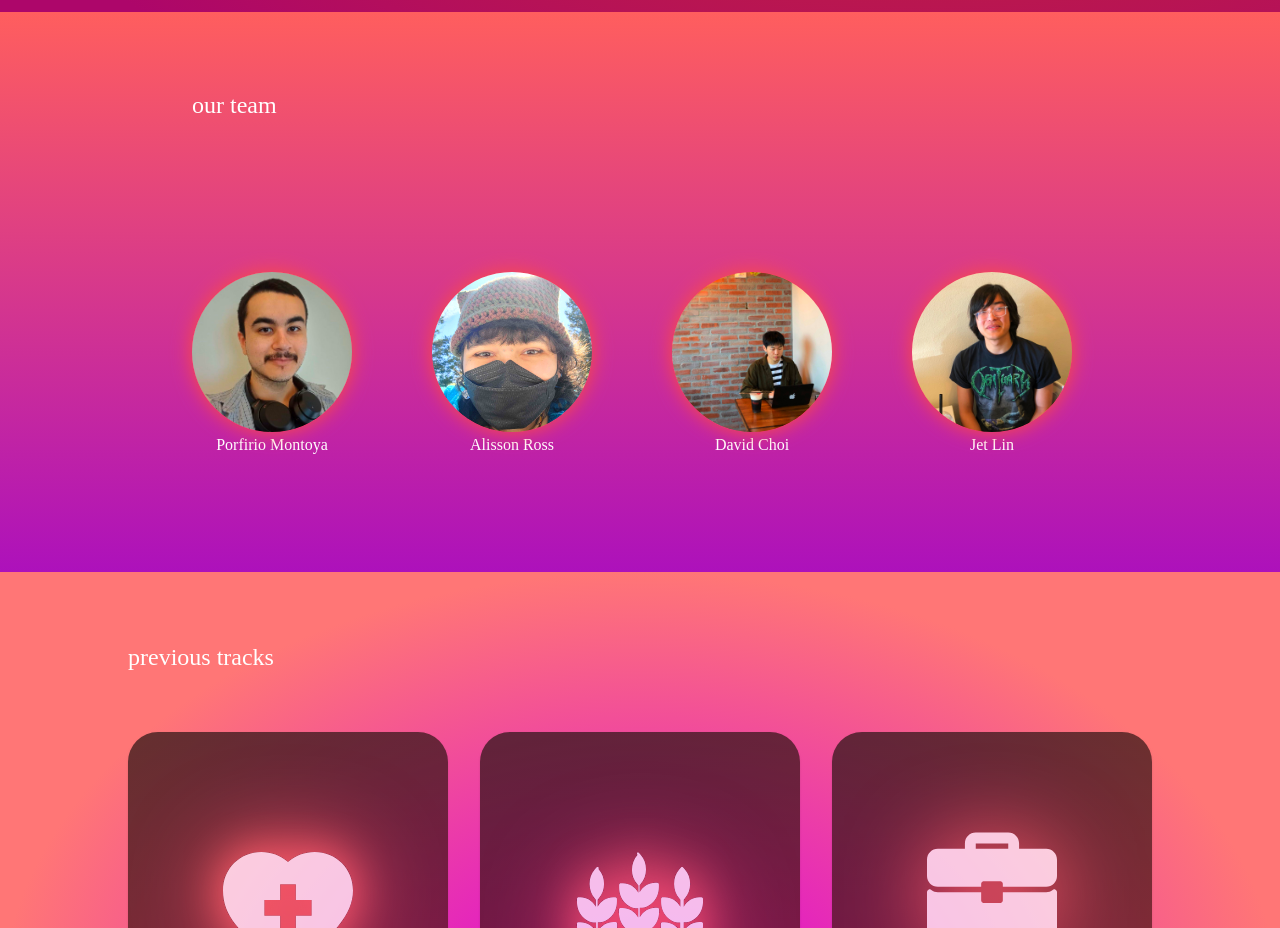
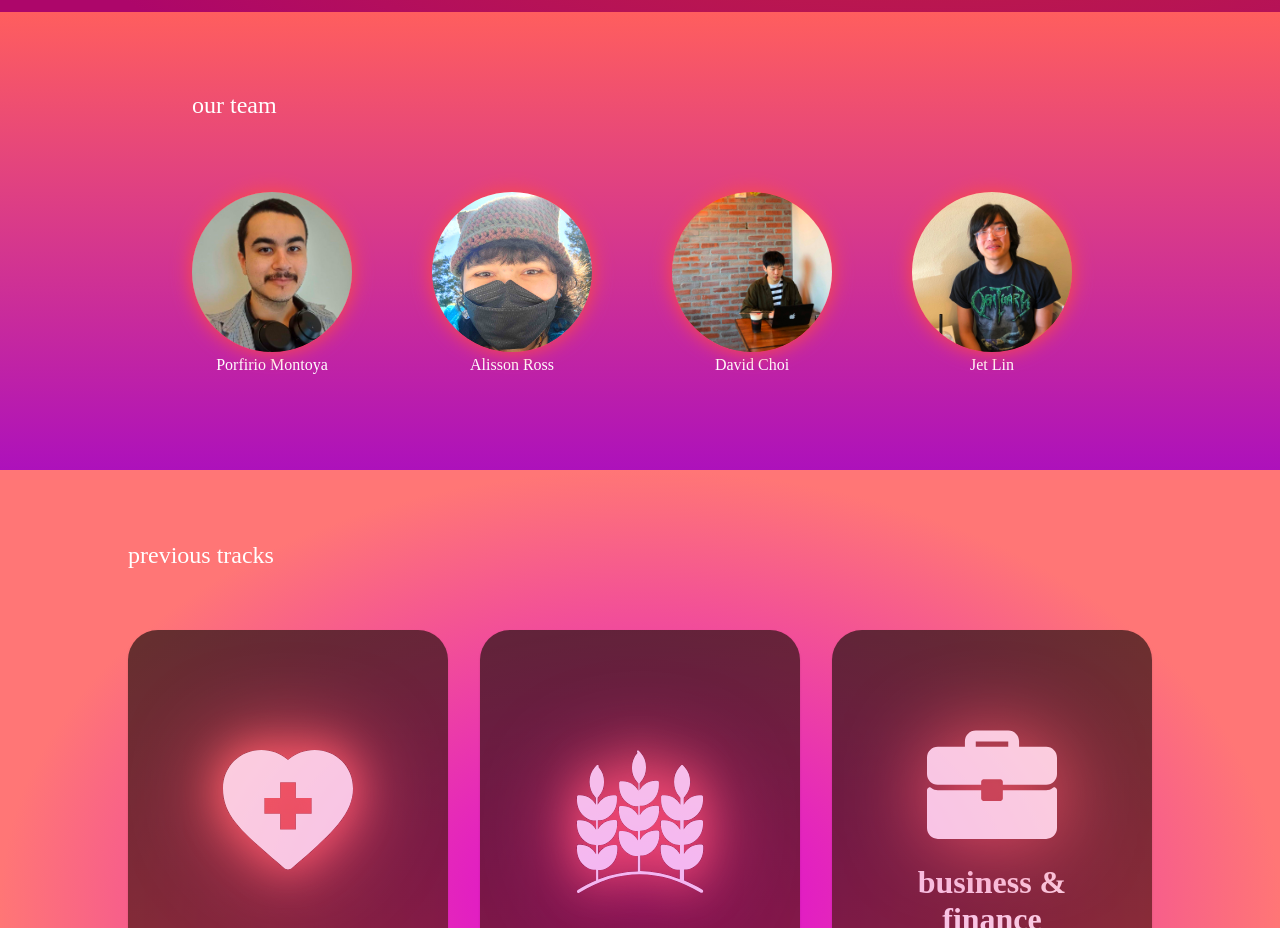
Before and after one commit to HackMerced/HackMerced-X, a React (Create React App) app: page / in a window 1280 px wide. Shown: the part 860-1788 px from the top of the page. Built offline with nearby package versions, Linux system fonts and the light colour scheme; grey boxes are pictures that could not be loaded; a web font is replaced by a local one.

Commit message:
Fix - Issue with height of Team component

```diff
--- a/src/App.css
+++ b/src/App.css
@@ -432,11 +432,12 @@ a {
  padding-left: 1.5em;
   text-align: left;
 }
+/*TEAM SECTION*/
 .Team-container{
-  height: 50vh;
+  height: max-content;
 }
 .Team-container .title{
-    height: 20vh;
+    height: 10vh;
     font-family: 'Unbounded';
     font-weight: normal;
     width: fit-content;
@@ -448,7 +449,6 @@ a {
 
 }
 .Team-Flex{
-  justify-content: space-between;
   display: flex;
   align-items: flex-start;
   flex-direction:row;
--- a/src/Components/Team.js
+++ b/src/Components/Team.js
@@ -9,7 +9,7 @@ function Team(){
             <div className="Team-container">
                 <h2 className="title">our team</h2>
                 <Grid container spacing={8} className="Team-Flex"
-                    justifyContent="space-evenly">
+                    justifyContent="space-between">
                         <Grid item xs={3} className="Team-individual">
                             <img className="Team-Img" src={Porfi} alt="Avatar"/>
                             <div className="Team-Name">Porfirio Montoya</div>
```
